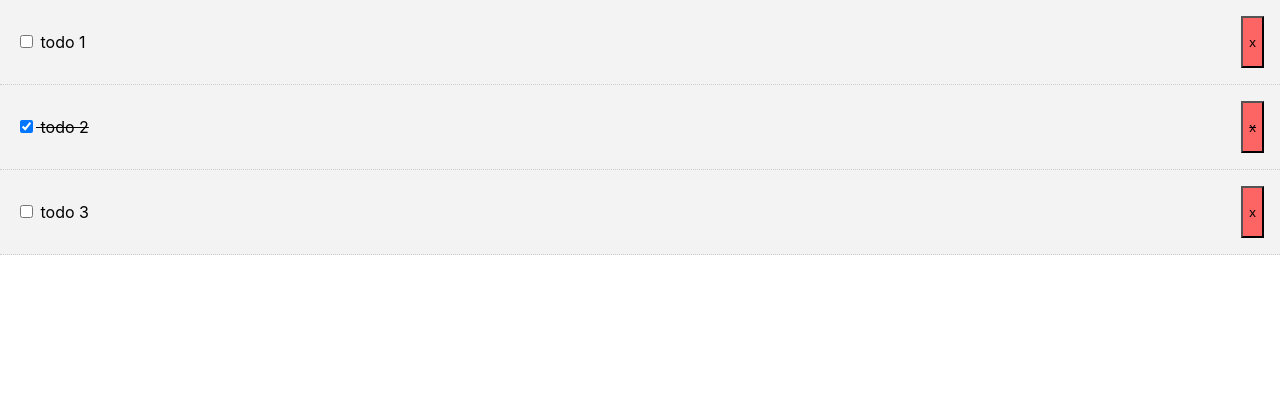
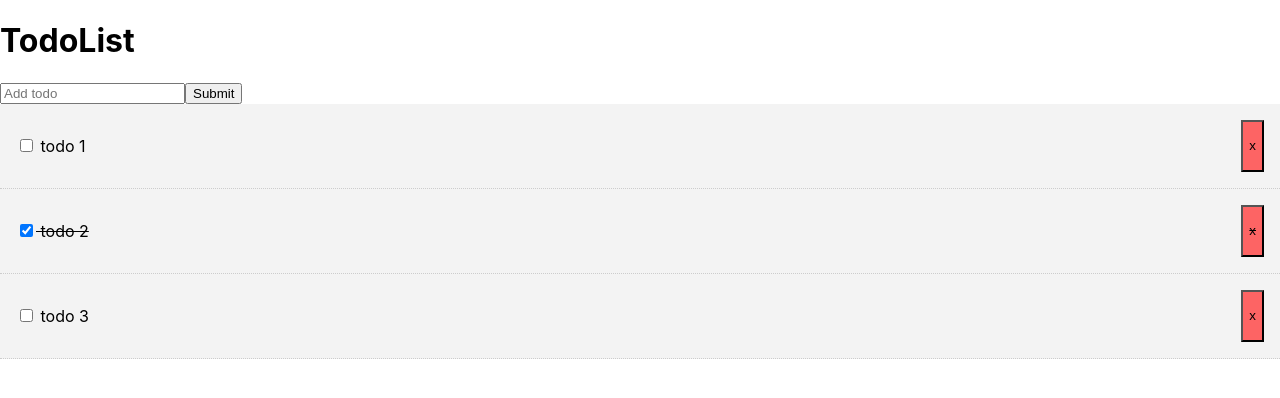
Before and after one commit to grichan/vue-practice-0, a Vue app: page / in a window 1280 px wide. Shown: the top 398 px of the page. Built offline with nearby package versions, Linux system fonts and the light colour scheme.

Commit message:
added the add todo button

```diff
--- a/package.json
+++ b/package.json
@@ -9,6 +9,7 @@
   },
   "dependencies": {
     "core-js": "^3.6.5",
+    "uuid": "^8.3.2",
     "vue": "^3.0.0"
   },
   "devDependencies": {
--- a/src/App.vue
+++ b/src/App.vue
@@ -1,16 +1,23 @@
 <template>
   <div id="app">
+    <Header />
+    <!-- v-on is catching sent data -->
+    <AddTodo v-on:add-todo="addTodo" />
     <Todos :todos="todos" v-on:del-todo="deleteTodo" />
   </div>
 </template>
 
 <script>
 import Todos from "./components/Todos";
+import Header from "./components/layout/Header";
+import AddTodo from "./components/AddTodo";
 
 export default {
   name: "App",
   components: {
-    Todos
+    Todos,
+    Header,
+    AddTodo
   },
   // the state/data
   data() {
@@ -37,6 +44,9 @@ export default {
   methods: {
     deleteTodo(id) {
       this.todos = this.todos.filter((todo) => todo.id !== id);
+    },
+    addTodo(newTodo) {
+      this.todos = [...this.todos, newTodo];
     }
   }
 };
--- /dev/null
+++ b/src/components/AddTodo.vue
@@ -0,0 +1,37 @@
+<template>
+  <div>
+    <form @submit="addTodo">
+      <input type="text" v-model="title" name="title" placeholder="Add todo" />
+      <input type="submit" value="Submit" />
+    </form>
+  </div>
+</template>
+
+<script>
+// import uuid from "uuid";
+
+export default {
+  name: "AddTodo",
+  data() {
+    return {
+      title: ""
+    };
+  },
+  methods: {
+    addTodo(e) {
+      e.preventDefault();
+      console.log('"add todo" :>> ', "add todo");
+      const newTodo = {
+        id: 4,
+        title: this.title,
+        completed: false
+      };
+      // send up to parent
+      this.$emit("add-todo", newTodo);
+      this.title = "";
+    }
+  }
+};
+</script>
+
+<style scoped></style>
--- /dev/null
+++ b/src/components/layout/Header.vue
@@ -0,0 +1,13 @@
+<template>
+  <header class="header">
+    <h1>TodoList</h1>
+  </header>
+</template>
+
+<script>
+export default {
+  name: "Header"
+};
+</script>
+
+<style scoped></style>
```
Also changed, not shown: 1 other file (tests, documents, lock files or other folders).
